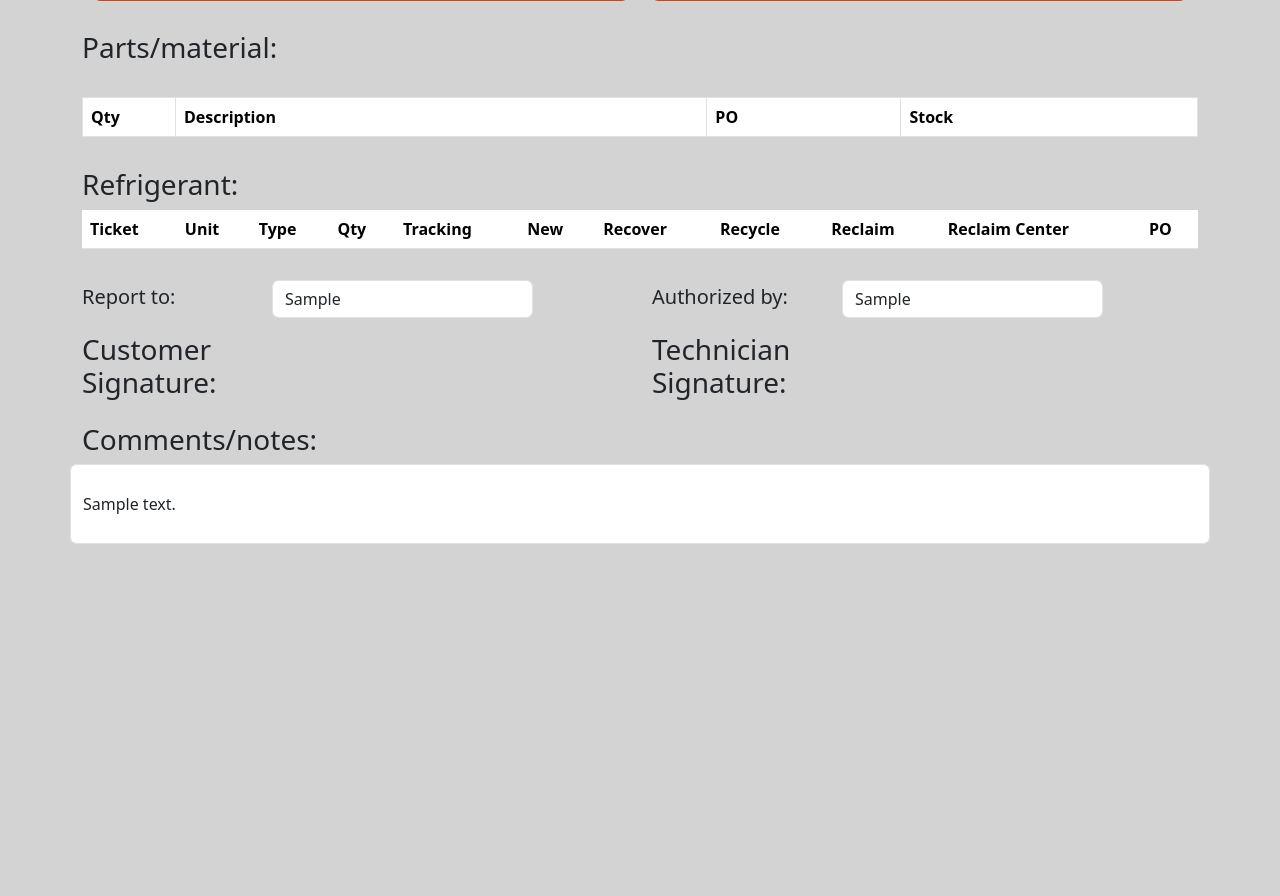
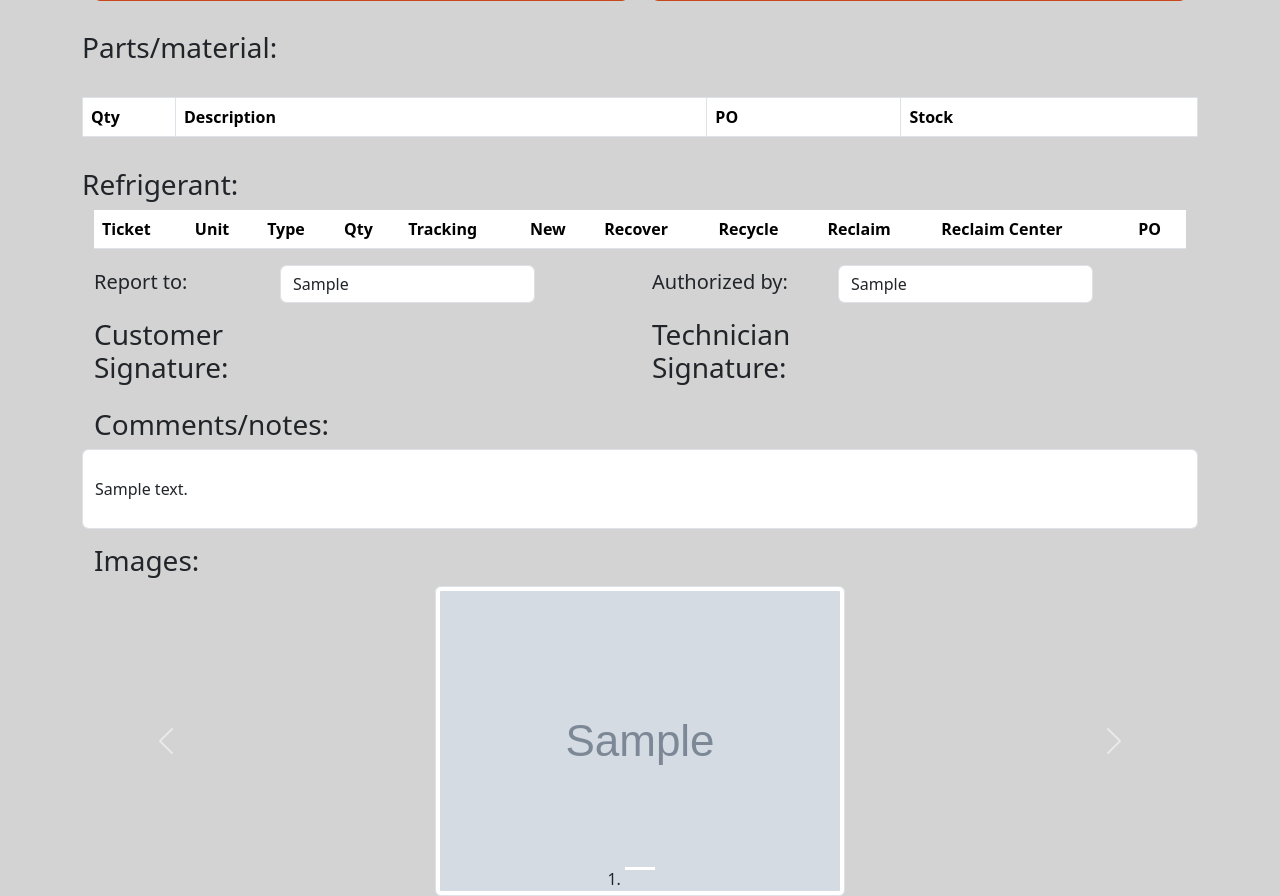
Before and after one commit to lschomaker1/anchor, a Django app: page /tickets/ticket/1/ in a window 1280 px wide. Shown: the part 831-1727 px from the top of the page. Before the commit the page ends 1375 px from the top, so only its background shows below. Run offline with Django 4.2, Linux system fonts and the light colour scheme; tables that the repository leaves empty hold one stand-in row (values such as "Sample post"); grey boxes marked "Sample" are stand-in pictures; lists and menus that the app fills with data are empty; parts of the project's set-up code (start-up, migrations or seed data) failed here and were passed over.

Commit message:
new edits

```diff
--- a/anchor/settings.py
+++ b/anchor/settings.py
@@ -134,6 +134,9 @@ STATIC_URL = 'static/'
 
 DEFAULT_AUTO_FIELD = 'django.db.models.BigAutoField'
 
+MEDIA_ROOT = os.path.join(BASE_DIR, 'media')
+MEDIA_URL = '/media/'
+
 STATICFILES_FINDERS = [
     'django.contrib.staticfiles.finders.FileSystemFinder',
     'django.contrib.staticfiles.finders.AppDirectoriesFinder',
--- a/anchor/urls.py
+++ b/anchor/urls.py
@@ -15,7 +15,9 @@ Including another URLconf
 """
 from django.contrib import admin
 from django.urls import path, include
+from django.conf.urls.static import static
 from login import views as lviews
+from . import settings
 
 
 urlpatterns = [
@@ -26,5 +28,7 @@ urlpatterns = [
     path('signout/', lviews.signout, name="signout"),
     path('tickets/', include('tickets.urls'), name='tickets'),
 
+]
 
-]
+if settings.DEBUG:
+    urlpatterns += static(settings.MEDIA_URL, document_root=settings.MEDIA_ROOT)
--- a/tickets/admin.py
+++ b/tickets/admin.py
@@ -8,3 +8,4 @@ admin.site.register(Material)
 admin.site.register(Refrigerant)
 admin.site.register(Equipment)
 admin.site.register(Reasons)
+admin.site.register(Image)
--- a/tickets/forms.py
+++ b/tickets/forms.py
@@ -1,5 +1,5 @@
 from django import forms
-from .models import Ticket, Reasons, Equipment, Refrigerant, Material
+from .models import Ticket, Reasons, Equipment, Refrigerant, Material, Image
 from jsignature.widgets import JSignatureWidget
 from multiupload.fields import MultiFileField
 
@@ -52,10 +52,17 @@ class RefrigerantForm(forms.ModelForm):
         ]
         exclude = ['delete']
 
-class ImageUploadForm(forms.Form):
+class ImageForm(forms.ModelForm):
     images = MultiFileField(min_num=0, max_num=10)
 
+    class Meta:
+        model = Image
+        fields = ['images']
 
+    def save_images(self, ticket):
+        images = self.cleaned_data.get('images')
+        for image in images:
+            Image.objects.create(ticket=ticket, image=image)
 
 class EquipmentForm(forms.ModelForm):
 
--- a/tickets/static/tickets/style.css
+++ b/tickets/static/tickets/style.css
@@ -208,6 +208,6 @@ body {
     width: 10%;
   }
 
-.cust-sig {
+  .cust-sig {
   max-height: 130px;
-}
+  }
--- a/tickets/templates/tickets/ticket.html
+++ b/tickets/templates/tickets/ticket.html
@@ -210,9 +210,6 @@
   <div class="row">
     <h3 class="pts_h3 col-sm-3">Refrigerant:</h3>
   </div>
-
-
-</div>
 <div class="container-fluid col-sm-12 col-md-12 col-lg-12">
   <table class="table table-striped">
     <thead>
@@ -300,7 +297,38 @@
   <div class="row">
     <input type="text" class="cmnts form-control col-sm-6" value="{{ ticket.comments }}" readonly>
   </div>
+  <div class="row">
+    <h3 class="pts_h3 col-sm-3">Images:</h3>
+  </div>
+  <div class="row">
+    <div id="image-carousel" class="carousel slide" data-bs-ride="carousel">
+      <!-- Indicators -->
+      <ol class="carousel-indicators">
+        {% for image in ticket.image_set.all %}
+          <li data-bs-target="#image-carousel" data-bs-slide-to="{{ forloop.counter0 }}" {% if forloop.first %}class="active "{% endif %}></li>
+        {% endfor %}
+      </ol>
+      <!-- Slides -->
+      <div class="carousel-inner">
+        {% for image in ticket.image_set.all %}
+          <div class="carousel-item {% if forloop.first %}active{% endif %}">
+            <img src="{{ image.image.url }}" alt="No Images Provided" class="img-thumbnail mx-auto d-block">
+          </div>
+        {% endfor %}
+      </div>
+      <!-- Controls -->
+      <button class="carousel-control-prev" type="button" data-bs-target="#image-carousel" data-bs-slide="prev">
+        <span class="carousel-control-prev-icon" aria-hidden="true"></span>
+        <span class="visually-hidden">Previous</span>
+      </button>
+      <button class="carousel-control-next" type="button" data-bs-target="#image-carousel" data-bs-slide="next">
+        <span class="carousel-control-next-icon" aria-hidden="true"></span>
+        <span class="visually-hidden">Next</span>
+      </button>
+    </div>
+  </div>
 </div>
+
 </div>
 <br>
 <br>
--- a/tickets/views.py
+++ b/tickets/views.py
@@ -8,7 +8,7 @@ from django.views.generic import TemplateView, UpdateView
 from jsignature.utils import draw_signature
 from django.utils import timezone
 from .models import Ticket, Equipment, Material, Refrigerant, Image
-from .forms import ReasonsForm, TicketForm, EquipmentForm, MaterialForm, RefrigerantForm, ImageUploadForm
+from .forms import ReasonsForm, TicketForm, EquipmentForm, MaterialForm, RefrigerantForm, ImageForm
 from io import BytesIO
 from PIL import Image
 import base64
@@ -72,7 +72,7 @@ def create_ticket(request):
         ticket_form = TicketForm(request.POST)
         reasons_form = ReasonsForm(request.POST)
         equipment_form = EquipmentForm(request.POST)
-        image_form = ImageUploadForm(request.POST, request.FILES)
+        image_form = ImageForm(request.POST, request.FILES)
         if (ticket_form.is_valid() and
             reasons_form.is_valid() and
             equipment_form.is_valid() and
@@ -82,10 +82,6 @@ def create_ticket(request):
             reasons = reasons_form.save(commit=False)
             equipment = equipment_form.save(commit=False)
 
-            images = request.FILES.getlist('images')
-            for image in images:
-                image_model = Image(ticket=ticket, image=image)
-                image_model.save()
             cust_signature = ticket_form.cleaned_data.get('cust_signature')
             tech_signature = ticket_form.cleaned_data.get('tech_signature')
 
@@ -114,7 +110,7 @@ def create_ticket(request):
             reasons.other = reasons_form.cleaned_data['other']
 
             ticket.save()
-
+            image_form.save_images(ticket)
             reasons_form.save()
             equipment.save()
 
@@ -124,7 +120,7 @@ def create_ticket(request):
         ticket_form = TicketForm()
         reasons_form = ReasonsForm()
         equipment_form = EquipmentForm()
-        image_form = ImageUploadForm()
+        image_form = ImageForm()
 
 
     context = {
```
Also changed, not shown: docker-compose.yml (+16 -10 lines), requirements.txt (+8 -0 lines), images/ticket.ico (added), images/ticket_0x01kii.ico (added), images/ticket_iVAGmDm.ico (added), media/images/Untitled.jpeg (added), media/images/cooling-tower-vs-chiller-cooling-towers-on-roof.jpg (added), media/images/sdf.jpeg (added), media/images/ticket.ico (added), tickets/migrations/0007_image.py (added), 1 other file.
